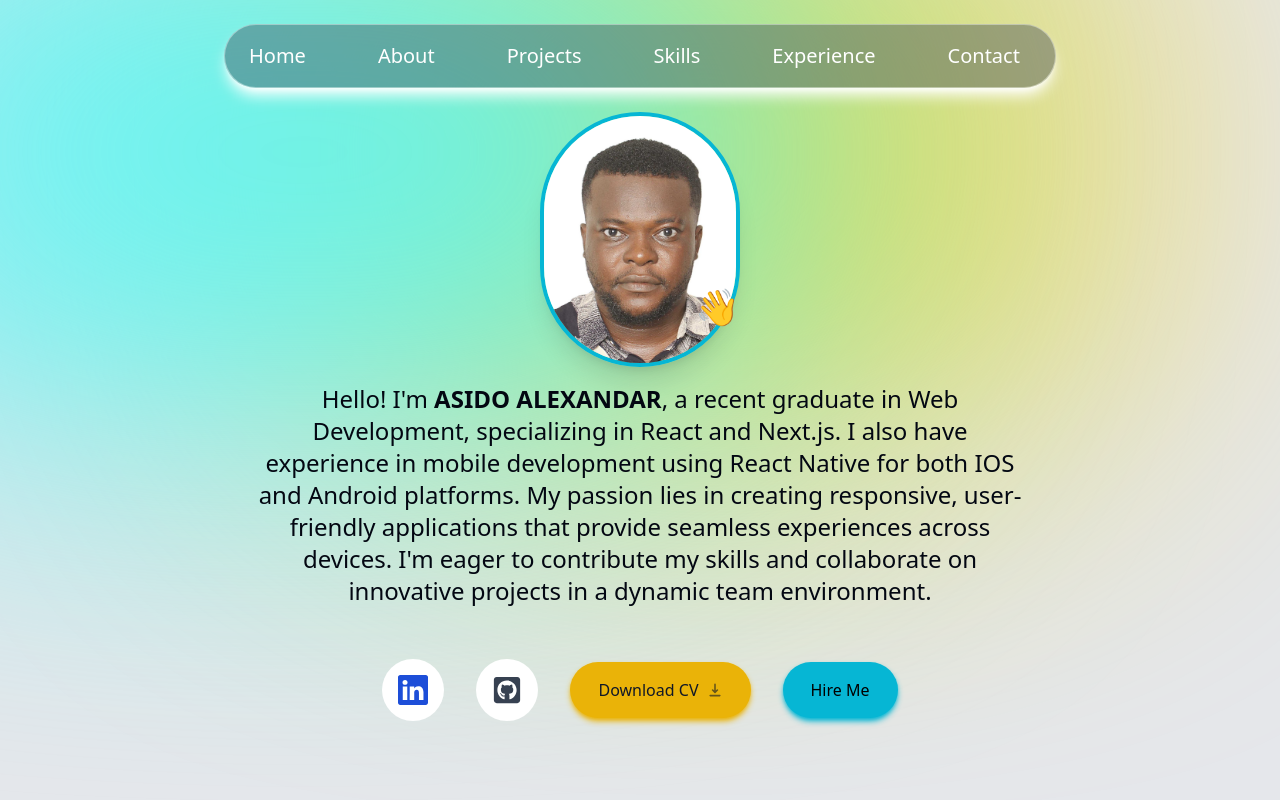
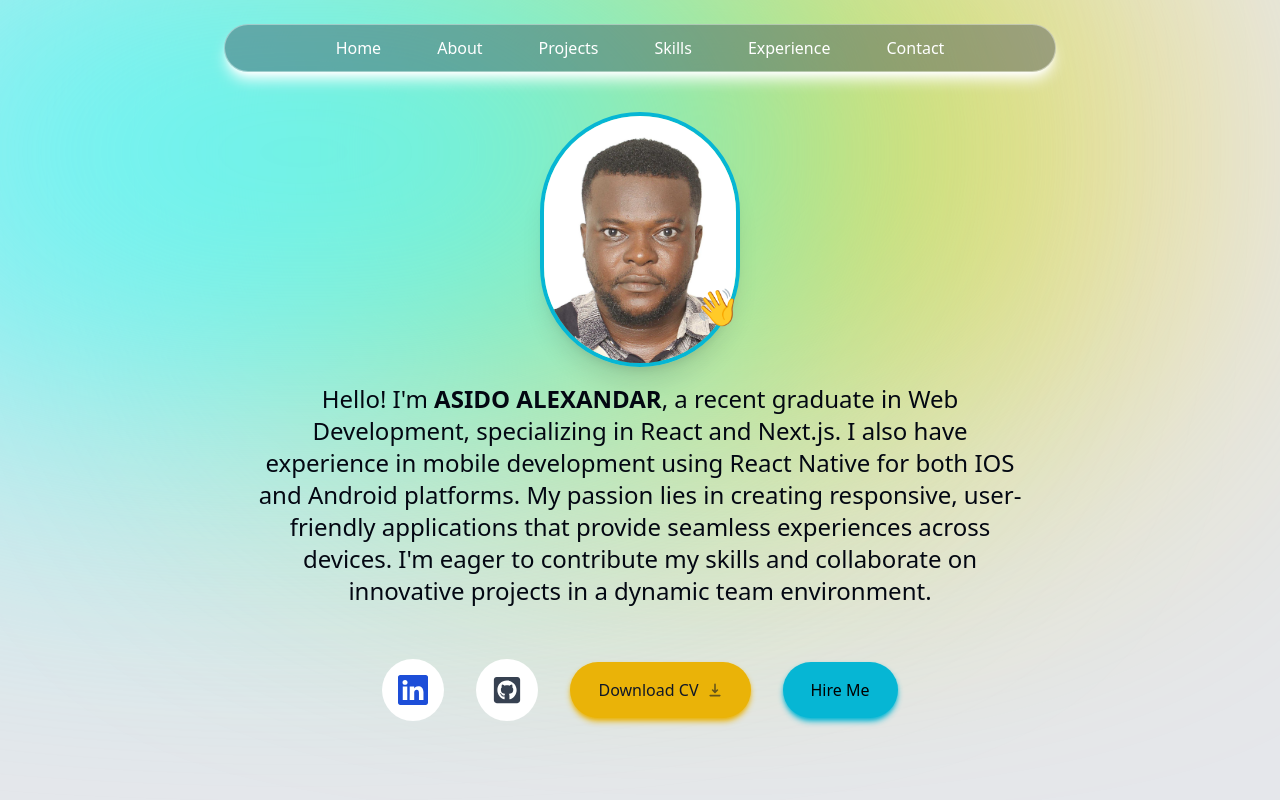
Before and after one commit to lexxAsido/portfolio, a Next.js app: page / in a window 1280 px wide. Shown: the top 800 px of the page. Built offline with nearby package versions, Linux system fonts and the light colour scheme.

Commit message:
latest commit

```diff
--- a/components/Navbar.jsx
+++ b/components/Navbar.jsx
@@ -20,17 +20,17 @@ const Navbar = () => {
     <main className="z-[999] relative w-full flex justify-center">
       {/* Main Navbar for larger screens (shown on md and larger screens) */}
       <motion.div
-        className={`w-[52rem] p-2 rounded-full fixed top-0 md:h-[4rem] border border-white border-opacity-40 bg-gray-700/40 bg-opacity-80 shadow-lg shadow-white
+        className={`w-[52rem]  rounded-full fixed top-0 md:h-[3rem] border border-white border-opacity-40 bg-gray-700/40 bg-opacity-80 shadow-lg shadow-white
             backdrop-blur-[0.03rem] sm:top-6 max-md:h-[5rem] max-md:w-[36rem] hidden
-           md:flex transition-all duration-300`}
+           md:flex md:justify-center transition-all duration-300`}
         initial={{ y: -50, opacity: 0 }}
         animate={{ y: 0, opacity: 1 }}
       >
-        <ul className="flex justify-between md:gap-14 items-center text-xl p-2 font-medium text-white">
+        <ul className="flex justify-center md:gap-10 items-center text-md  font-medium text-white">
           {links.map((link) => (
             <li key={link.hash}>
               <Link
-                className="hover:text-gray-950 transition-all flex items-center hover:bg-cyan-500 rounded-lg p-2"
+                className="hover:text-gray-950 transition-all flex items-center hover:bg-whte rounded-lg p-2"
                 href={link.hash}
               >
                 {link.name}
```
Also changed, not shown: 1 other file (tests, documents, lock files or other folders).
